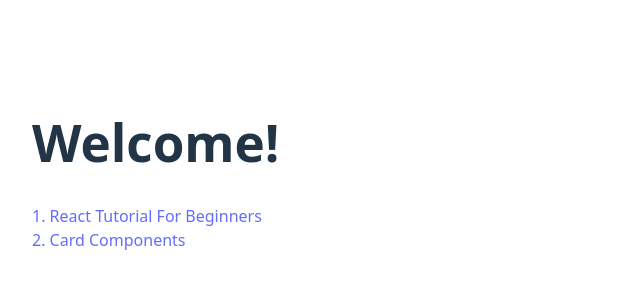
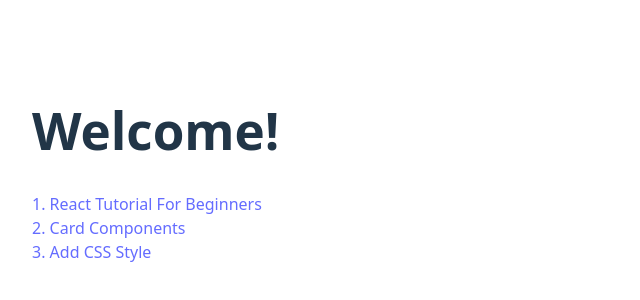
Before and after one commit to AnDayno/JSReact-Playground, a React (Vite) app in the folder Simple-Program(BroCode)/my-react-app/: page / in a window 1280 px wide. Shown: the part 234-534 px from the top of the page, without its empty margins (0-640 px from the left). Built offline with nearby package versions, Linux system fonts and the light colour scheme.

Commit message:
JSRP: Added path to AddCSS.jsx

```diff
--- a/Simple-Program(BroCode)/my-react-app/src/App.jsx
+++ b/Simple-Program(BroCode)/my-react-app/src/App.jsx
@@ -2,6 +2,7 @@ import { Routes, Route } from 'react-router-dom'
 import Home from './Home'
 import Tutorial from './Project/1_React_Tutorial_For_Beginners/Tutorial'
 import CardComponents from './Project/2_Card_Components/CardComponents'
+import AddCSS from './Project/3_Add_CSS_Styles/addCSS'
 
 export default function App() {
   return (
@@ -9,6 +10,7 @@ export default function App() {
       <Route path="/" element={<Home />} />
       <Route path="/tutorial" element={<Tutorial />} />
       <Route path="/Card" element={<CardComponents />} />
+      <Route path="/CSS" element={<AddCSS />} />
     </Routes>
   )
 }
--- a/Simple-Program(BroCode)/my-react-app/src/Home.jsx
+++ b/Simple-Program(BroCode)/my-react-app/src/Home.jsx
@@ -5,7 +5,8 @@ export default function Home() {
     <div style={{ padding: '2rem' }}>
       <h1>Welcome!</h1>
       <Link to="/tutorial">1. React Tutorial For Beginners</Link><br />
-      <Link to="/Card">2. Card Components</Link>
+      <Link to="/Card">2. Card Components</Link><br />
+      <Link to="/CSS">3. Add CSS Style</Link>
     </div>
   )
 }
```
